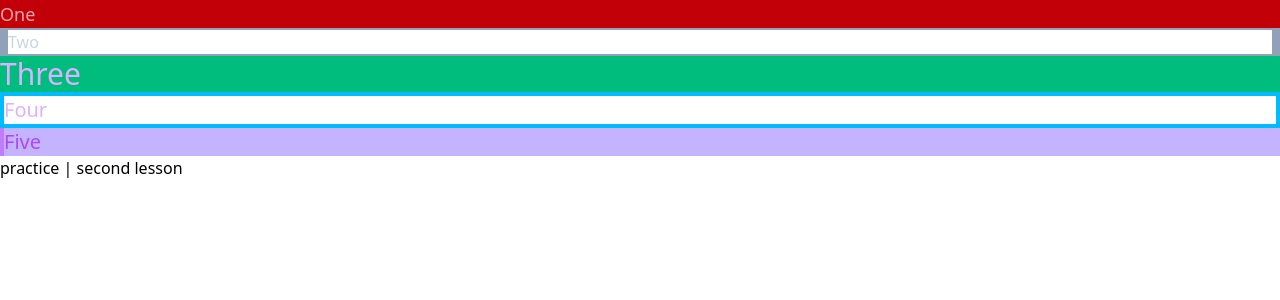
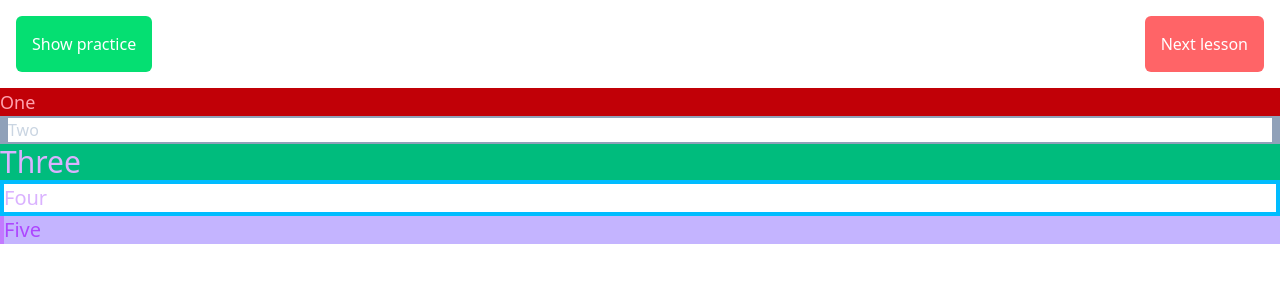
Before and after one commit to ayomidesangogade/tailwind-lessons, a React (Vite) app in the folder tailwind-lessons/: page / in a window 1280 px wide. Shown: the top 300 px of the page. Built offline with nearby package versions, Linux system fonts and the light colour scheme.

Commit message:
Improve UI

```diff
--- a/tailwind-lessons/src/lessons/FirstLesson.jsx
+++ b/tailwind-lessons/src/lessons/FirstLesson.jsx
@@ -1,18 +1,30 @@
-import {Link, Outlet} from "react-router-dom";
+import {Link} from "react-router-dom";
+import {useState} from "react";
 
 function FirstLesson() {
+    const [showPractice, setShowPractice] = useState(false);
+
     return (
         <>
-            <div className="text-rose-300 text-lg bg-red-700">One</div>
-            <div className="text-slate-300 border-x-8 border-y-2 border-slate-400">Two</div>
-            <div className="text-3xl text-purple-300 bg-emerald-500">Three</div>
-            <div className="text-xl text-purple-300 border-sky-400 border-4">Four</div>
-            <div className="text-xl text-purple-500 border-l-4 border-purple-400 bg-violet-300">Five</div>
+            <div className="flex justify-between m-4">
+                <button onClick={() => setShowPractice(prev => !prev)} className="cursor-pointer bg-green-400 hover:bg-green-600 p-4 text-white duration-500 rounded-md">{showPractice ? "Show lesson" : "Show practice"}</button>
+                <Link to="/second-lesson" className="bg-red-400 hover:bg-red-600 duration-500 p-4 text-white rounded-md">Next lesson</Link>
+            </div>
+            {!showPractice && <div>
+                <div className="text-rose-300 text-lg bg-red-700">One</div>
+                <div className="text-slate-300 border-x-8 border-y-2 border-slate-400">Two</div>
+                <div className="text-3xl text-purple-300 bg-emerald-500">Three</div>
+                <div className="text-xl text-purple-300 border-sky-400 border-4">Four</div>
+                <div className="text-xl text-purple-500 border-l-4 border-purple-400 bg-violet-300">Five</div>
+            </div>}
 
-            <div>
-                <Link to="/practice">practice</Link> | <Link to="/second-lesson">second lesson</Link>
-                <Outlet />
-            </div>
+            {showPractice && <div>
+                <div className="text-rose-300 bg-red-500 border-yellow-400 border-4">One</div>
+                <div className="text-xl text-purple-300 border-l-4 border-violet-300 bg-slate-300">Two</div>
+                <div className="text-lg text-red-400 border-x-4 border-y-8 border-blue-300">Three</div>
+                <div className="text-sm text-yellow-300 bg-red-400 border-x-4 border-red-500">Four</div>
+                <div className="text-sm text-yellow-400 border-red-400 border-x-4 bg-violet-400">Five</div>
+            </div>}
         </>
     )
 }
```
